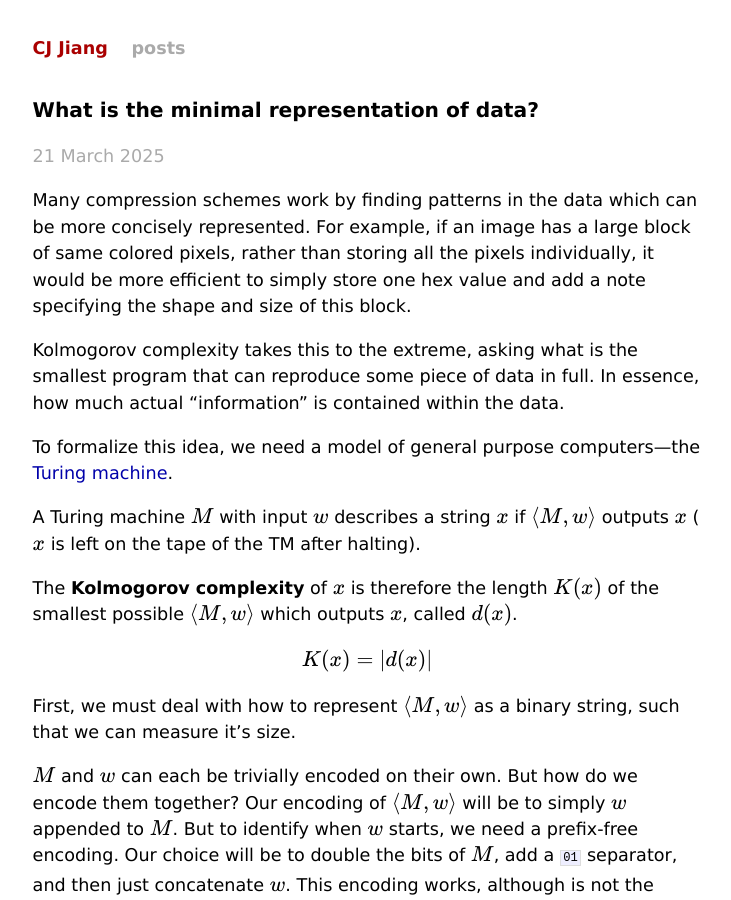
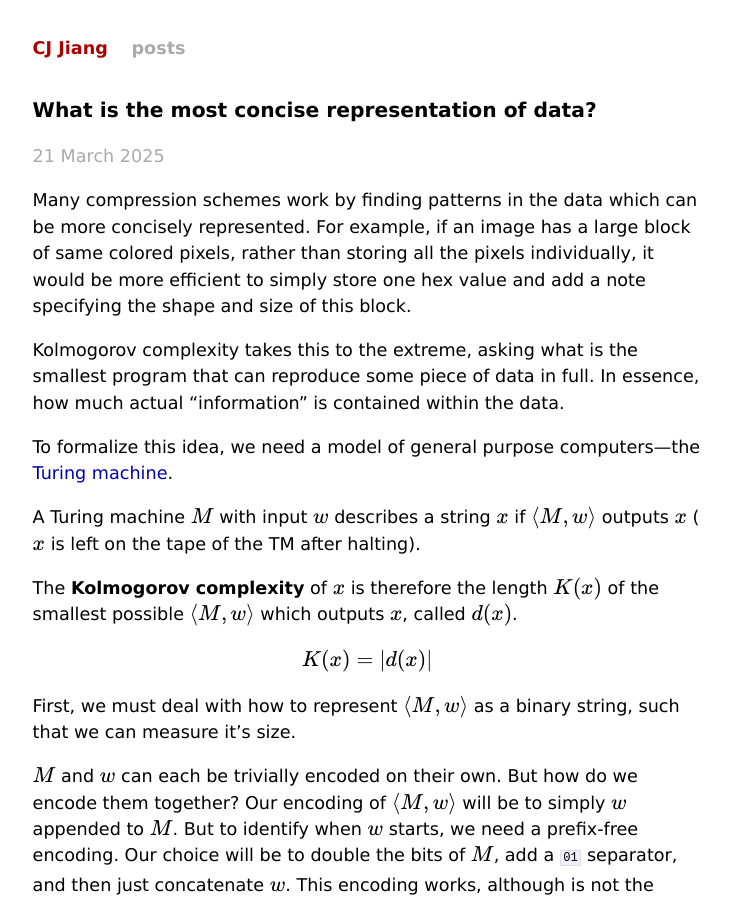
Before and after one commit to cjdjpj/cjdjpj.github.io, a Jekyll site: the page built from _posts/2025-3-21-kolmogorov-complexity.md, in a window 1280 px wide and 900 px high. Shown: the whole window, without its empty margins (273-1004 px from the left). Built offline with Jekyll 4.4.1, drawn with Linux system fonts in a browser that asks for light colours.

Commit message:
more apt kolmogorov title

```diff
--- a/_posts/2025-3-21-kolmogorov-complexity.md
+++ b/_posts/2025-3-21-kolmogorov-complexity.md
@@ -1,6 +1,6 @@
 ---
 layout: post
-title: What is the minimal representation of data?
+title: What is the most concise representation of data?
 ---
 
 {{ page.title }}
```
